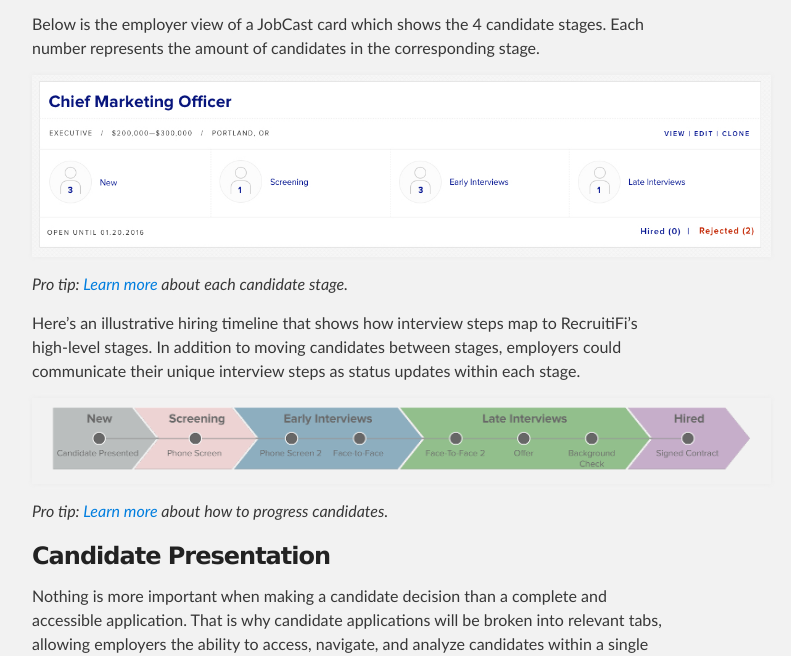
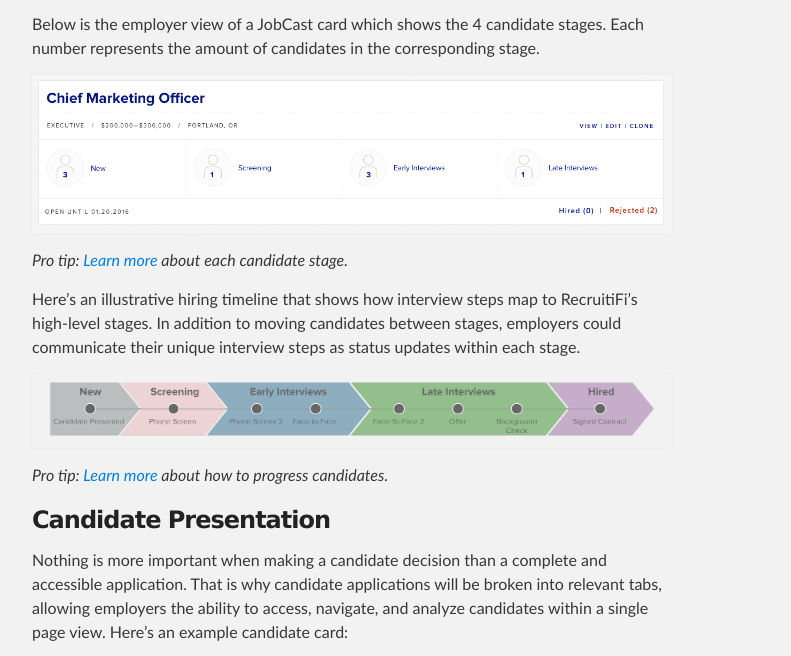
Before and after one commit to RecruitiFi/recruitifi.github.io, a plain HTML site: page revamped-employer-product.html in a window 1280 px wide. Shown: the part 881-1537 px from the top of the page, without its empty margins (288-1079 px from the left). Drawn offline with Linux system fonts and the light colour scheme.

Commit message:
restrict images to 100% width

```diff
--- a/revamped-employer-product.html
+++ b/revamped-employer-product.html
@@ -43,13 +43,13 @@
 
 <p>Below is the employer view of a JobCast card which shows the 4 candidate stages. Each number represents the amount of candidates in the corresponding stage.</p>
 
-<p><img src="images/image1.png" alt="JobCast Card"></p>
+<p><img src="images/image1.png" alt="JobCast Card" width="100%"></p>
 
 <p><em>Pro tip: <a href="http://recruitifi.com">Learn more</a> about each candidate stage.</em></p>
 
 <p>Here’s an illustrative hiring timeline that shows how interview steps map to RecruitiFi’s high-level stages. In addition to moving candidates between stages, employers could communicate their unique interview steps as status updates within each stage.</p>
 
-<p><img src="images/image2.png" alt="Interview Stages"></p>
+<p><img src="images/image2.png" alt="Interview Stages" width="100%"></p>
 
 <p><em>Pro tip: <a href="http://recruitifi.com">Learn more</a> about how to progress candidates.</em></p>
 
```
